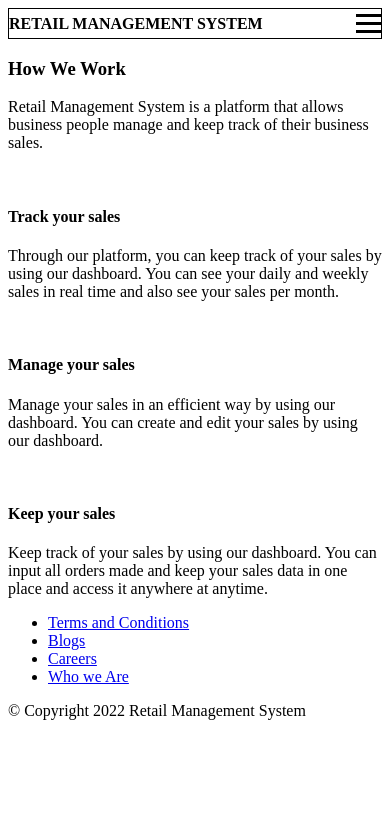
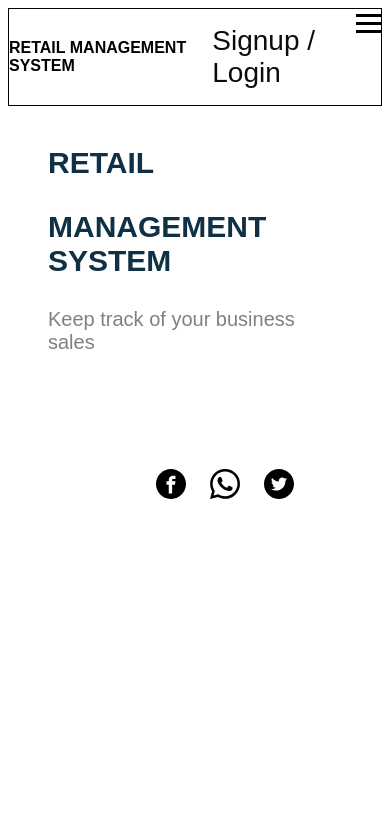
Before and after one commit to edger-asiimwe/retail-management-system, a plain HTML site: page src/html/index.html in a window 390 px wide. Shown: the top 837 px of the page. Drawn offline with Linux system fonts and the light colour scheme.

Commit message:
hero section

```diff
--- a/src/html/css/index.css
+++ b/src/html/css/index.css
@@ -1,110 +1,91 @@
+* {
 
-.header{
-    justify-content: space-between;
-}
-.navbar {
-    border: 1px solid black;
-    display: flex;
-    flex-direction: row;
-    justify-content: space-between;
+    font-family: 'poppins', sans-serif;
 }
 
-.nav-title {
-    display: flex;
-    justify-content: flex-start;
-    align-items: center;
-
+.icons img {
+    height: 30px;
+    width: 30px;
 }
 
-.nav-title a {
+.hero {
 
-    text-decoration: none;
-    font-weight: 700;
-    color: black;
-    text-transform: uppercase;
-
-}
-
-.navbar-links {
-    flex: 1;
+    min-height: 80vh;
     display: flex;
-    justify-content: center;
-    align-items: center;
-
-    list-style: none;
-}
-
-.navbar-links li {
-    margin: 0 1rem;
-    cursor: pointer;
-    color: rgb(12, 12, 12);
-    font-size: 28px;
-}
-
-.navbar-login {
-    display: flex;
-    justify-content: flex-end;
+    padding: 0 40px 0 40px;
     align-items: center;
 }
 
-.navbar-login a {
-    margin: 0 1rem;
-    text-decoration: none;
-    transition: 0.5s ease;
-    color: rgb(12, 12, 12);
-    font-size: 28px;
-}
-
-.hamburger {
-    display: none;
-    cursor: pointer;
+.text-box {
+    margin-top: 150px;
+    width: 50%;
+    display: block;
     align-items: center;
 }
 
-.bar {
-    display: block;
-    width: 25px;
-    height: 3px;
-    margin: 5px auto;
-    -webkit-transition: all 0.3s ease-in-out;
-    transition: all 0.3s ease-in-out;
-    background-color: black;
+.heading {
+    font-size: 50px;
+    font-weight: 600;
+    color: rgb(16, 48, 70);
+}
+
+.text {
+    font-size: 27px;
+    color: gray;
+}
+
+.icons{
+    margin-top: 230px;
+    width: 50%;
+}
+
+.icons ul li{
+    list-style: none;
+    text-align: right;
+}
+
+.brands {
+    padding-top: 15px;
+    text-align: end;
+}
+
+.brands:hover {
+    cursor: pointer;
 }
 
 
-@media(max-width:900px){
-    .hamburger{
+@media(max-width: 800px) {
+    .hero{
+        flex: 1;
         display: block;
     }
 
-    .hamburger.active .bar:nth-child(2){
-        opacity: 0;
-    }
-    .hamburger.active .bar:nth-child(1){
-        transform: translateY(8px) rotate(45deg);
-    }
-    .hamburger.active .bar:nth-child(3){
-        transform: translateY(-8px) rotate(-45deg);
-
+    .text-box {
+        width: 100%;
+        margin-top: 40px;
+        align-items: center;
     }
 
-    .navbar-links{
-        position: fixed;
-        left: -200%;
-        top: 40px;
-        gap: 0;
-        flex-direction: column;
-        background-color: white;
-        width: 100%;
-        text-align: center;
-        transition: 0.3s;
+    .heading {
+        font-size: 30px;
+        font-weight: 600;
+        color: rgb(16, 48, 70);
     }
 
-    .nav-item {
-        margin: 16px 0;
+    .text {
+        font-size: 20px;
+        color: gray;
     }
 
-    .navbar-links.active{
-        left: 0;
+    .icons {
+        width: 100%;
+        margin-top: 100px;
+        text-align: center;
+    }
+
+    .icons ul li{
+        text-align: center;
+        display: inline;
+        padding-left: 20px;
     }
 }
--- /dev/null
+++ b/src/html/css/login.css
@@ -0,0 +1,37 @@
+body{
+    font-family: 'Roboto', sans-serif;
+
+}
+
+.login-box {
+    width: 360px;
+    height: 620px;
+    margin: auto;
+    border-radius: 3px;
+
+}
+
+form label {
+    display: flex;
+    margin-top: 20px;
+    font-size: 18px;
+}
+
+form input {
+    width: 100%;
+    padding: 7px;
+    border: none;
+    border: 1px solid gray;
+    border-radius: 6px;
+    outline: none;
+}
+
+form button {
+    width: 380px;
+    height: 35px;
+    margin-top: 20px;
+    border: none;
+    background-color: rgb(15, 15, 19);
+    color: white;
+    font-size: 18px;
+}
--- /dev/null
+++ b/src/html/css/navbar.css
@@ -0,0 +1,112 @@
+
+.header{
+    justify-content: space-between;
+}
+.navbar {
+    border: 1px solid black;
+    display: flex;
+    flex-direction: row;
+    justify-content: space-between;
+}
+
+.nav-title {
+    display: flex;
+    justify-content: flex-start;
+    align-items: center;
+
+}
+
+.nav-title a {
+
+    text-decoration: none;
+    font-weight: 700;
+    color: black;
+    text-transform: uppercase;
+
+}
+
+.navbar-links {
+    flex: 1;
+    display: flex;
+    justify-content: center;
+    align-items: center;
+
+    list-style: none;
+}
+
+.navbar-links li {
+    margin: 0 1rem;
+    cursor: pointer;
+    color: rgb(12, 12, 12);
+    font-size: 28px;
+}
+
+.navbar-login {
+    display: flex;
+    justify-content: flex-end;
+    align-items: center;
+}
+
+.navbar-login a {
+    margin: 0 1rem;
+    text-decoration: none;
+    transition: 0.5s ease;
+    color: rgb(12, 12, 12);
+    font-size: 28px;
+}
+
+.hamburger {
+    display: none;
+    cursor: pointer;
+    align-items: center;
+}
+
+.bar {
+    display: block;
+    width: 25px;
+    height: 3px;
+    margin: 5px auto;
+    -webkit-transition: all 0.3s ease-in-out;
+    transition: all 0.3s ease-in-out;
+    background-color: black;
+}
+
+
+@media(max-width:900px){
+    .hamburger{
+        display: block;
+    }
+
+    .hamburger.active .bar:nth-child(2){
+        opacity: 0;
+    }
+    .hamburger.active .bar:nth-child(1){
+        transform: translateY(8px) rotate(45deg);
+    }
+    .hamburger.active .bar:nth-child(3){
+        transform: translateY(-8px) rotate(-45deg);
+
+    }
+
+    .navbar-links{
+        position: fixed;
+        left: -200%;
+        top: 10px;
+        gap: 0;
+        flex-direction: column;
+        background-color: white;
+        width: 100%;
+        text-align: center;
+        transition: 0.3s;
+    }
+
+
+    .nav-item {
+        margin: 16px 0;
+    }
+
+
+    .navbar-links.active{
+        left: 0;
+    }
+}
--- a/src/html/index.html
+++ b/src/html/index.html
@@ -6,6 +6,7 @@
     <meta http-equiv="X-UA-Compatible" content="IE=edge">
     <meta name="viewport" content="width=device-width, initial-scale=1">
     <title>Retail Management System - Home Page</title>
+    <link rel="stylesheet" href="css/navbar.css">
     <link rel="stylesheet" href="css/index.css">
 </head>
 
@@ -25,7 +26,7 @@
 
         </ul>
 
-        <div class="navbar-login navbar-links">
+        <div class="navbar-login nav-item">
             <a href="signup.html" class="nav-link">Signup / Login</a>
         </div>
 
@@ -37,6 +38,28 @@
     </nav>
 </div>
     <!--- End of Header-->
+
+    <!-- Hero section-->
+
+    <div class="hero">
+        <div class="text-box">
+            <p class="heading">RETAIL</p>
+            <p class="heading">MANAGEMENT SYSTEM</p>
+            <p class="text">Keep track of your business sales</p>
+        </div>
+
+        <div class="icons">
+            <ul>
+                <li><img src="images/facebook-round.svg" class="brands" alt=""></li>
+                <li><img src="images/whatsapp.svg" class="brands" alt=""></li>
+                <li><img src="images/twitter-round.svg" class="brands" alt=""></li>
+            </ul>
+        </div>
+    </div>
+
+    <!-- End hero section-->
+
+
 
     <!--- Our Services --->
     <section class="section" id="services">
```
Also changed, not shown: src/html/blogs.html (+1 -0 lines), src/html/careers.html (+1 -0 lines), src/html/login.html (+34 -14 lines), src/html/order.html (+3 -0 lines), src/html/settings.html (+1 -0 lines), src/html/signup.html (+23 -7 lines), src/html/statistics.html (+3 -0 lines), src/html/terms.html (+1 -0 lines), src/html/whoweare.html (+1 -0 lines), src/html/images/facebook-round.svg (added), src/html/images/twitter-round.svg (added), src/html/images/whatsapp.svg (added).
